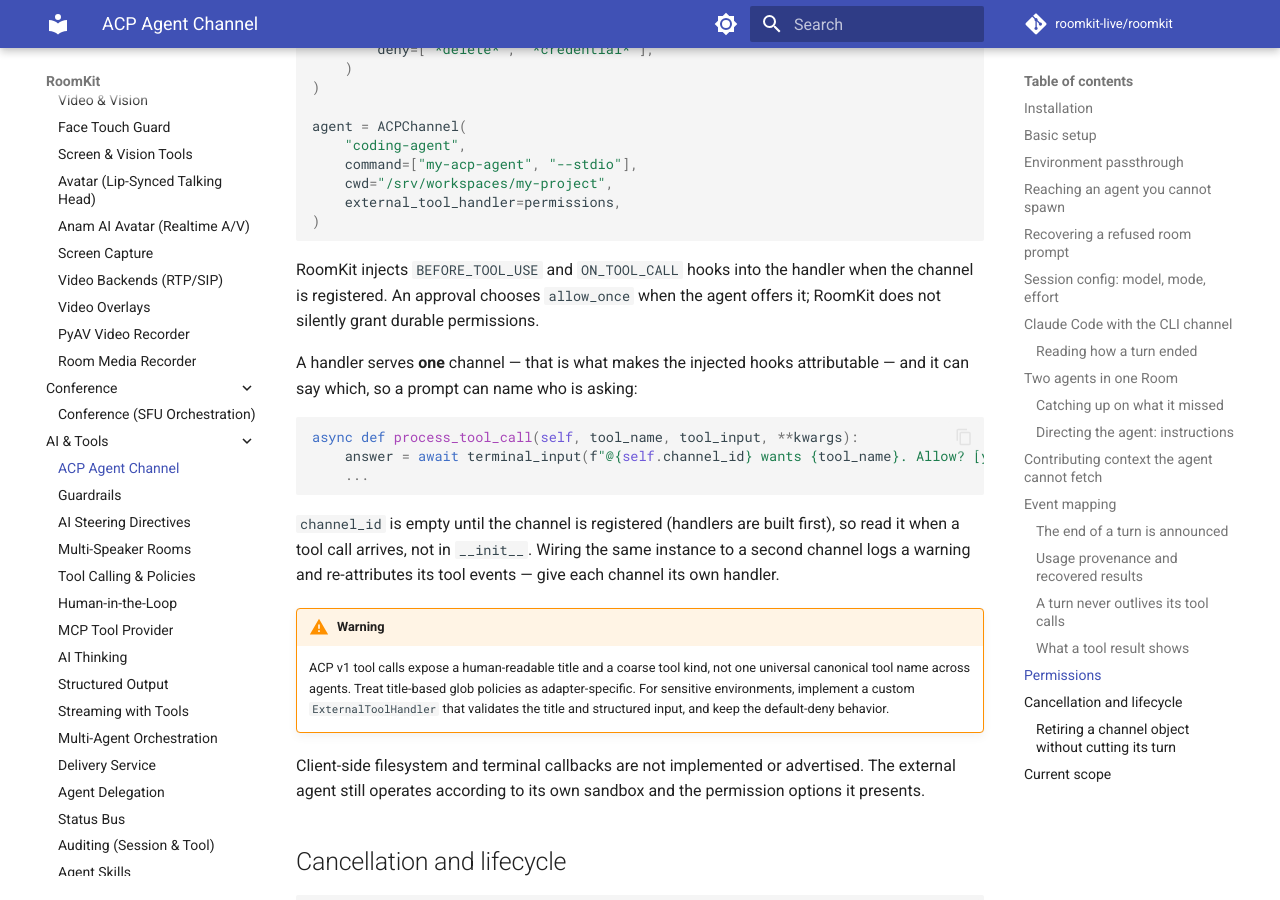
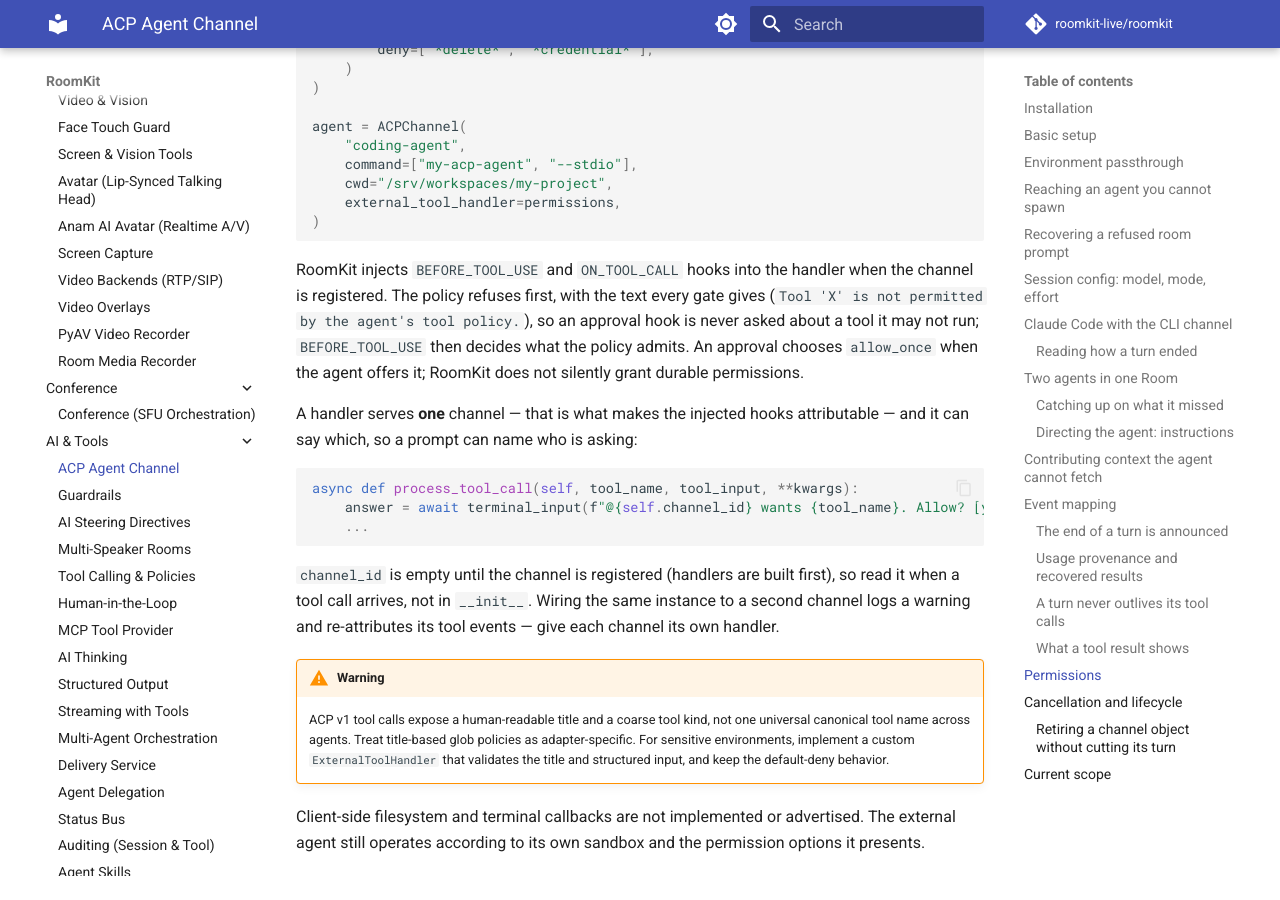
Before and after one commit to roomkit-live/roomkit-docs, an MkDocs documentation site: the page built from docs/guides/acp-channel.md, in a window 1280 px wide and 900 px high, scrolled down 15412 px. Built offline with MkDocs 1.6.1 and Material for MkDocs 9.7.7, drawn with Linux system fonts in a browser that asks for light colours; comment, search, counter and statistics services are not loaded.

Commit message:
docs(tools): the external handler's policy refuses first, and the structured copy reaches ON_TOOL_CALL on every channel (RMK-394)

````diff
--- a/docs/guides/acp-channel.md
+++ b/docs/guides/acp-channel.md
@@ -752,7 +752,10 @@ agent = ACPChannel(
 ```
 
 RoomKit injects `BEFORE_TOOL_USE` and `ON_TOOL_CALL` hooks into the handler when
-the channel is registered. An approval chooses `allow_once` when the agent
+the channel is registered. The policy refuses first, with the text every gate
+gives (`Tool 'X' is not permitted by the agent's tool policy.`), so an approval
+hook is never asked about a tool it may not run; `BEFORE_TOOL_USE` then decides
+what the policy admits. An approval chooses `allow_once` when the agent
 offers it; RoomKit does not silently grant durable permissions.
 
 A handler serves **one** channel — that is what makes the injected hooks
````
Also changed, not shown: docs/guides/tool-calling.md (+4 -1 lines).
